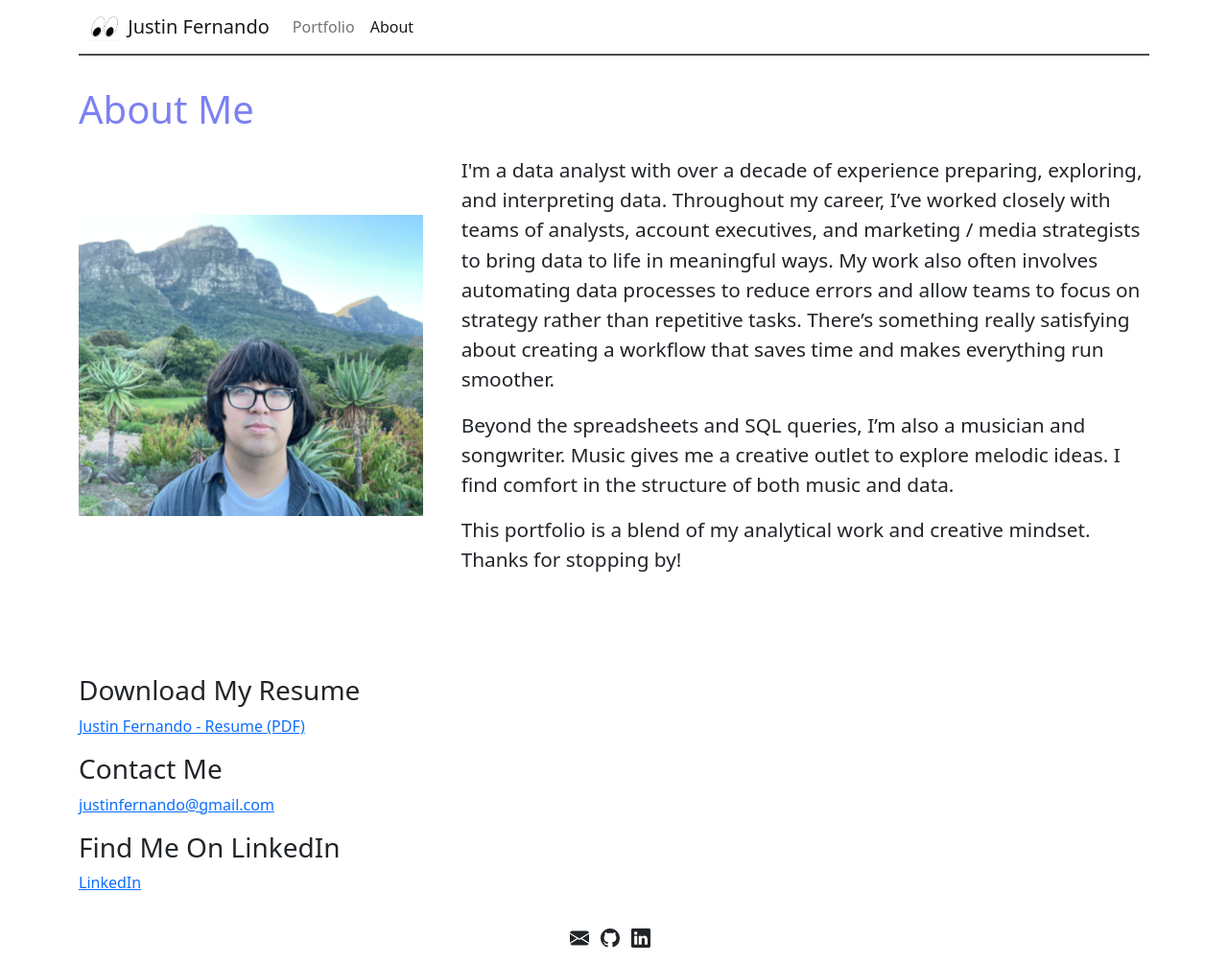
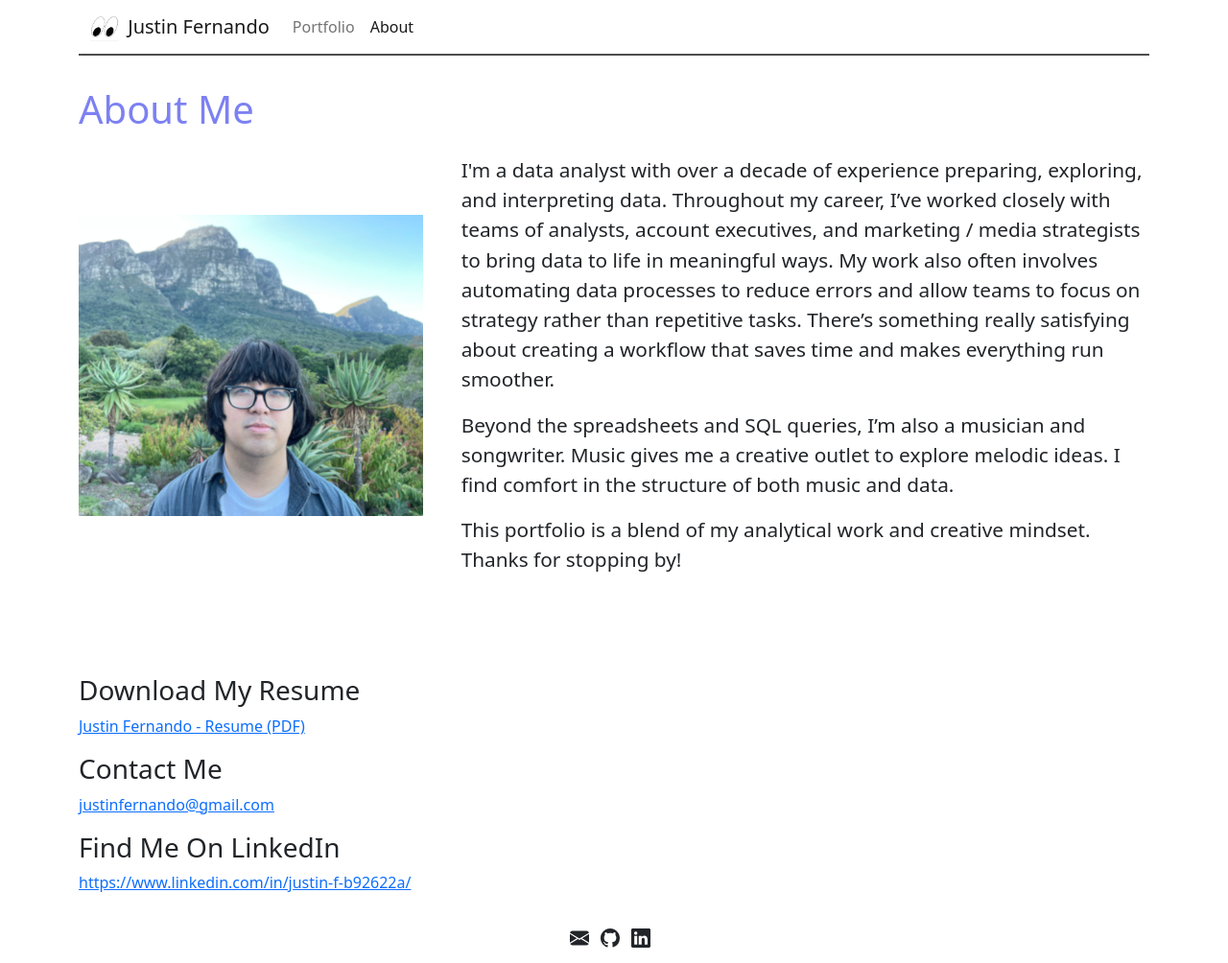
Before and after one commit to jfernando-work/jfernando-work.github.io, a Jekyll site: the page built from about.md, in a window 1280 px wide. Shown: the whole page at 96% size. Built offline with Jekyll 4.4.1, drawn with Linux system fonts in a browser that asks for light colours; part of the change alters nothing that is shown.

Commit message:
update linkedin link

```diff
--- a/about.md
+++ b/about.md
@@ -29,4 +29,4 @@ permalink: /about/
 [justinfernando@gmail.com](mailto:justinfernando@gmail.com)
 
 ### Find Me On LinkedIn
-[LinkedIn](https://www.linkedin.com/in/justin-f-b92622a/)
+[https://www.linkedin.com/in/justin-f-b92622a/](https://www.linkedin.com/in/justin-f-b92622a/)
```
